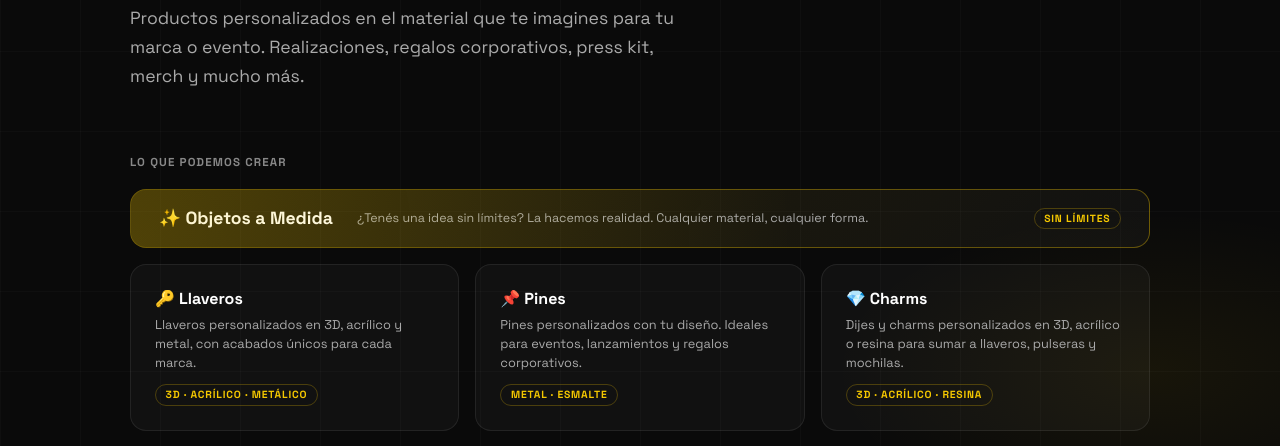
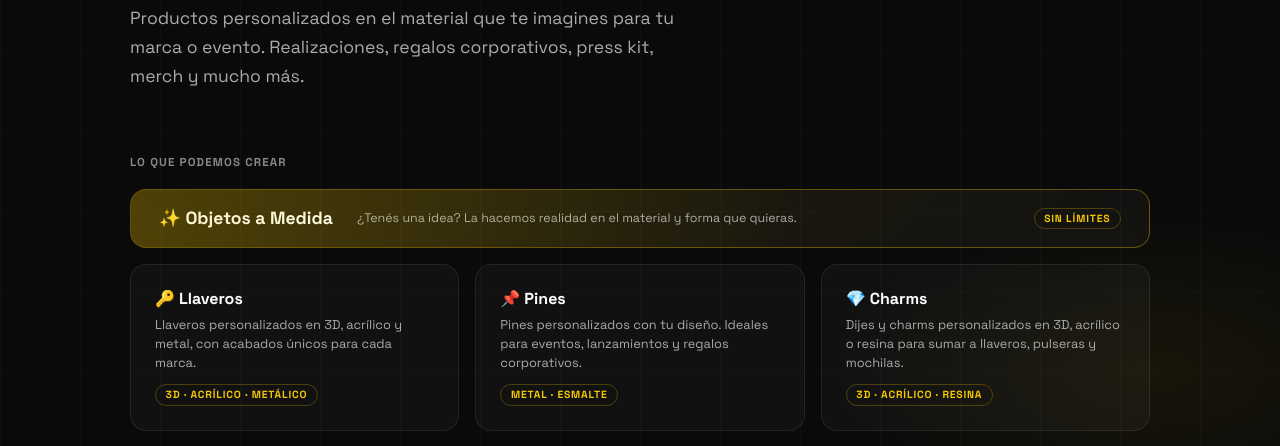
Before and after one commit to jonivach/vach-site, a plain HTML site: page vach-site/merchandising/index.html in a window 1280 px wide. Shown: the part 349-795 px from the top of the page. Drawn offline with Linux system fonts and the light colour scheme.

Commit message:
Merchandising: actualizar texto descriptivo de Objetos a Medida

```diff
--- a/vach-site/merchandising/index.html
+++ b/vach-site/merchandising/index.html
@@ -97,7 +97,7 @@
 
     <a class="product-card featured" href="/merchandising/objetos-a-medida">
       <div class="product-name">✨ Objetos a Medida</div>
-      <div class="product-desc">¿Tenés una idea sin límites? La hacemos realidad. Cualquier material, cualquier forma.</div>
+      <div class="product-desc">¿Tenés una idea? La hacemos realidad en el material y forma que quieras.</div>
       <span class="product-tag">Sin límites</span>
     </a>
 
```
